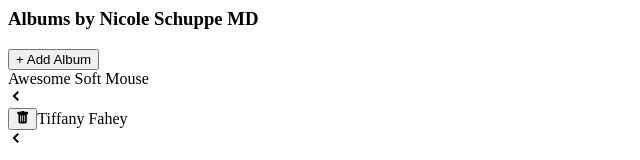
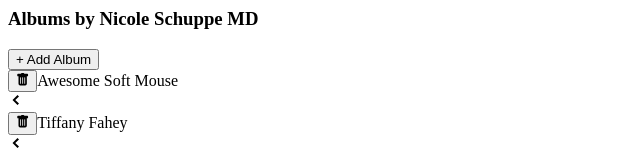
Before and after one commit to naimulabeer/Media-Blog, a React (Create React App) app: page / in a window 1280 px wide. Both pictures are taken after a click on the element 640 px from the left and 175 px from the top of the page. Shown: the part 196-356 px from the top of the page, without its empty margins (0-640 px from the left). Built offline with nearby package versions, Linux system fonts and the light colour scheme; data requests are answered from the project's data file.

Commit message:
refactoring the list

```diff
--- a/src/components/AlbumsList.js
+++ b/src/components/AlbumsList.js
@@ -6,6 +6,7 @@
 import Skeleton from "./Skeleton";
 import ExpandablePanel from "./ExpandablePanel";
 import Button from "./Button";
+import AlbumsListItem from "./AlbumsListItem";
 
 function AlbumsList({ user }) {
   const { data, error, isLoading } = useFetchAlbumsQuery(user);
@@ -23,13 +24,7 @@
     content = <div>Error Loading Albums...</div>;
   } else {
     content = data.map((album) => {
-      const header = <div>{album.title}</div>;
-
-      return (
-        <ExpandablePanel key={album.id} header={header}>
-          List of Photos in the Album
-        </ExpandablePanel>
-      );
+      return <AlbumsListItem key={album.id} album={album} />;
     });
   }
 
--- /dev/null
+++ b/src/components/AlbumsListItem.js
@@ -0,0 +1,22 @@
+import { BsFillTrashFill } from "react-icons/bs";
+import Button from "./Button";
+import ExpandablePanel from "./ExpandablePanel";
+
+function AlbumsListItem({ album }) {
+  const header = (
+    <div>
+      <Button>
+        <BsFillTrashFill />
+      </Button>
+      {album.title}
+    </div>
+  );
+
+  return (
+    <ExpandablePanel key={album.id} header={header}>
+      List of Photos in the Album
+    </ExpandablePanel>
+  );
+}
+
+export default AlbumsListItem;
```
